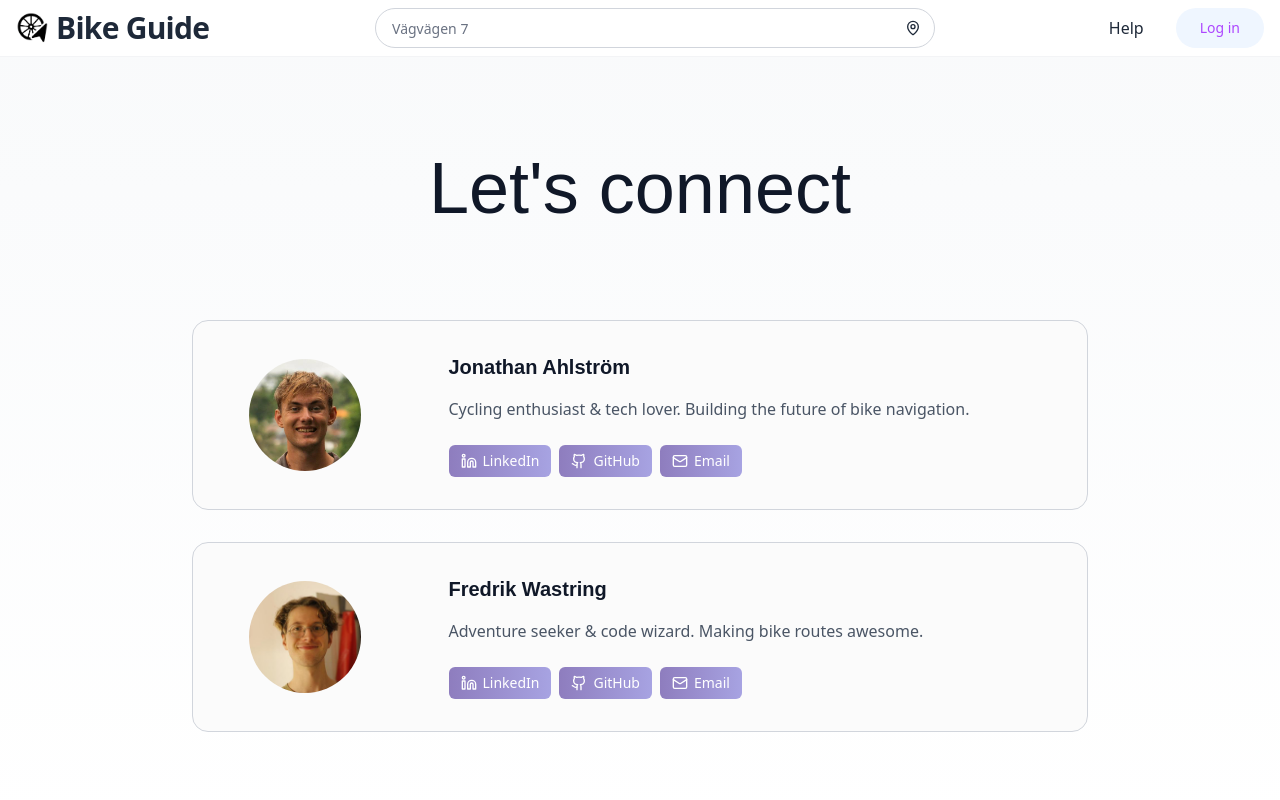
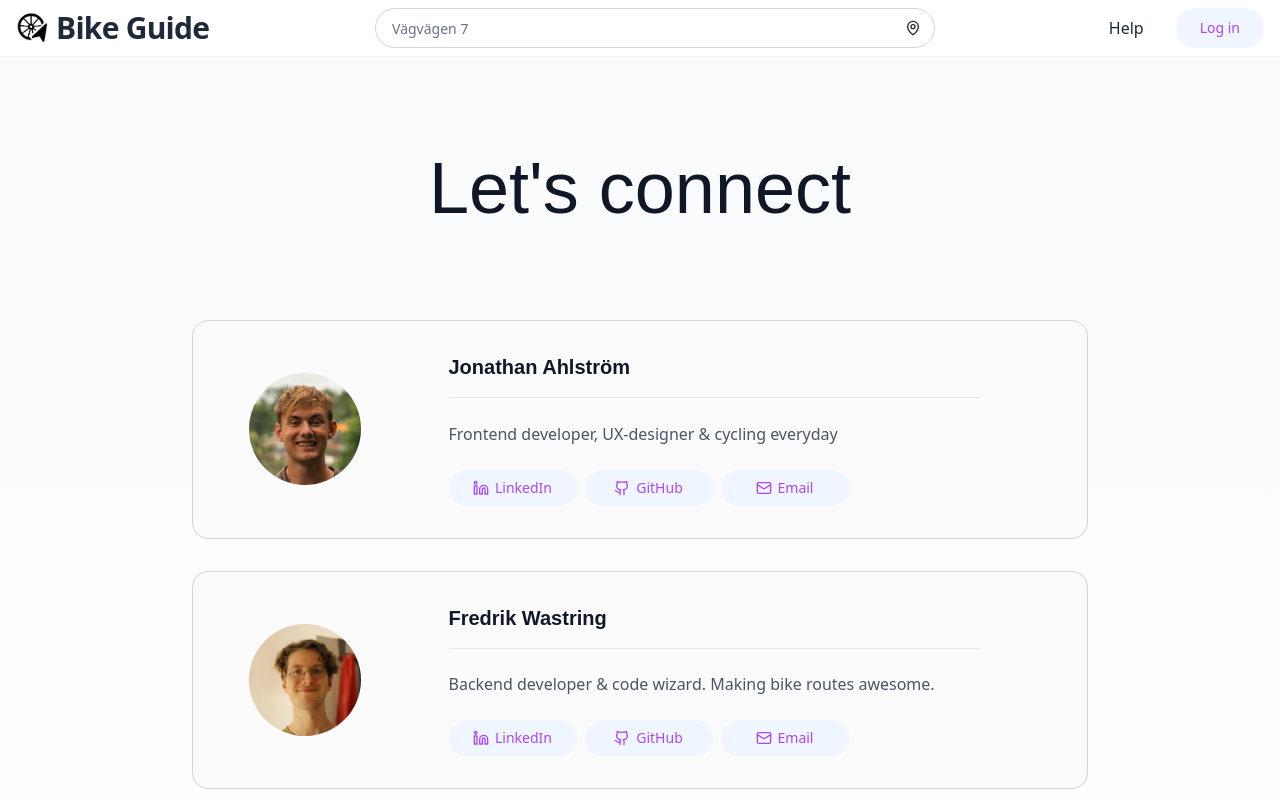
Before and after one commit to fwastring/bike-guide, a Vue app in the folder frontend/: page /about in a window 1280 px wide. Built offline with nearby package versions, Linux system fonts and the light colour scheme.

Commit message:
Fixed buttons

```diff
--- a/frontend/src/i18n/locales/en.json
+++ b/frontend/src/i18n/locales/en.json
@@ -50,7 +50,18 @@
     "description": "",
     "links": {
       "linkedin": "LinkedIn",
-      "github": "GitHub"
+      "github": "GitHub",
+      "email": "Email"
+    },
+    "team": {
+      "jonathan": {
+        "name": "Jonathan Ahlström",
+        "description": "Frontend developer, UX-designer & cycling everyday"
+      },
+      "fredrik": {
+        "name": "Fredrik Wastring",
+        "description": "Backend developer & code wizard. Making bike routes awesome."
+      }
     }
   },
   "language": {
--- a/frontend/src/views/AboutView.vue
+++ b/frontend/src/views/AboutView.vue
@@ -23,8 +23,8 @@ const { t } = useI18n()
         <!-- Team Section -->
         <div class="grid grid-cols-1 gap-8 max-w-4xl mx-auto" role="list" aria-label="Team members">
           <!-- Team Member: Jonathan -->
-          <div class="border border-gray-300 rounded-2xl overflow-hidden transition-all duration-300 bg-[#FBFBFB]  flex flex-col md:flex-row" role="listitem">
-            <div class="md:w-1/4 flex items-center justify-center">
+          <div class="border-[0.5px] border-gray-300 rounded-2xl overflow-hidden transition-all duration-300 bg-[#FBFBFB]  flex flex-col md:flex-row" role="listitem">
+            <div class="md:w-1/4 pt-4 md:pt-0 flex items-center justify-center">
               <img
                 src="@/assets/jonathan.jpeg"
                 alt="Jonathan Ahlström"
@@ -32,47 +32,48 @@ const { t } = useI18n()
               />
             </div>
             <div class="p-6 md:p-8 md:w-2/3">
-              <h2 class="font-poppins text-xl font-bold text-gray-900 mb-4">Jonathan Ahlström</h2>
-              <p class="text-gray-600 mb-6">Cycling enthusiast & tech lover. Building the future of bike navigation.</p>
-              <div class="flex flex-wrap gap-2 justify-center md:justify-start" role="list" aria-label="Jonathan's social links">
+              <h2 class="font-poppins text-xl font-bold text-gray-900 mb-4 text-center md:text-left">{{ t('about.team.jonathan.name') }}</h2>
+              <div class="w-full h-[0.5px] bg-gray-200 mx-auto md:mx-0 mb-6"></div>
+              <p class="text-gray-600 mb-6 text-center md:text-left">{{ t('about.team.jonathan.description') }}</p>
+              <div class="flex flex-col sm:flex-row gap-2 justify-center md:justify-start items-center sm:items-start" role="list" aria-label="Jonathan's social links">
                 <a
-                  href="https://www.linkedin.com/in/jonathanahlstrom/"
+                  href="https://www.linkedin.com/in/jonathan-ahlström-8700a71a1"
                   target="_blank"
                   rel="noopener"
-                  class="inline-flex items-center px-3 py-1.5 rounded-md bg-gradient-to-r from-[#8E7DBE] to-[#A7A3E2] text-white hover:from-[#7D6CAE] hover:to-[#9692D2] transition-colors duration-200"
+                  class="inline-flex items-center justify-center w-full sm:w-32 px-6 py-2 rounded-full bg-blue-50 text-purple-500 hover:bg-blue-100 transition-colors duration-200"
                   role="listitem"
                   aria-label="Visit Jonathan's LinkedIn profile"
                 >
                   <Linkedin class="w-4 h-4 mr-1.5" aria-hidden="true" />
-                  <span class="text-sm">LinkedIn</span>
+                  <span class="text-sm">{{ t('about.links.linkedin') }}</span>
                 </a>
                 <a
-                  href="https://github.com/jonahlstrom"
+                  href="https://github.com/joah-s"
                   target="_blank"
                   rel="noopener"
-                  class="inline-flex items-center px-3 py-1.5 rounded-md bg-gradient-to-r from-[#8E7DBE] to-[#A7A3E2] text-white hover:from-[#7D6CAE] hover:to-[#9692D2] transition-colors duration-200"
+                  class="inline-flex items-center justify-center w-full sm:w-32 px-6 py-2 rounded-full bg-blue-50 text-purple-500 hover:bg-blue-100 transition-colors duration-200"
                   role="listitem"
                   aria-label="Visit Jonathan's GitHub profile"
                 >
                   <Github class="w-4 h-4 mr-1.5" aria-hidden="true" />
-                  <span class="text-sm">GitHub</span>
+                  <span class="text-sm">{{ t('about.links.github') }}</span>
                 </a>
                 <a
-                  href="mailto:jonathan@example.com"
-                  class="inline-flex items-center px-3 py-1.5 rounded-md bg-gradient-to-r from-[#8E7DBE] to-[#A7A3E2] text-white hover:from-[#7D6CAE] hover:to-[#9692D2] transition-colors duration-200"
+                  href="mailto:jonathan.ahlstrom@outlook.com"
+                  class="inline-flex items-center justify-center w-full sm:w-32 px-6 py-2 rounded-full bg-blue-50 text-purple-500 hover:bg-blue-100 transition-colors duration-200"
                   role="listitem"
                   aria-label="Contact Jonathan via email"
                 >
                   <Mail class="w-4 h-4 mr-1.5" aria-hidden="true" />
-                  <span class="text-sm">Email</span>
+                  <span class="text-sm">{{ t('about.links.email') }}</span>
                 </a>
               </div>
             </div>
           </div>
 
           <!-- Team Member: Fredrik -->
-          <div class="border border-gray-300 rounded-2xl overflow-hidden transition-all duration-300 bg-[#FBFBFB]  flex flex-col md:flex-row" role="listitem">
-            <div class="md:w-1/4 flex items-center justify-center">
+          <div class="border-[0.5px] border-gray-300 rounded-2xl overflow-hidden transition-all duration-300 bg-[#FBFBFB]  flex flex-col md:flex-row" role="listitem">
+            <div class="md:w-1/4 flex items-center pt-4 md:pt-0 justify-center">
               <img
                 src="@/assets/fredrik.jpeg"
                 alt="Fredrik Wastring"
@@ -80,39 +81,40 @@ const { t } = useI18n()
               />
             </div>
             <div class="p-6 md:p-8 md:w-2/3">
-              <h2 class="font-poppins text-xl font-bold text-gray-900 mb-4">Fredrik Wastring</h2>
-              <p class="text-gray-600 mb-6">Adventure seeker & code wizard. Making bike routes awesome.</p>
-              <div class="flex flex-wrap gap-2 justify-center md:justify-start" role="list" aria-label="Fredrik's social links">
+              <h2 class="font-poppins text-xl font-bold text-gray-900 mb-4 text-center md:text-left">{{ t('about.team.fredrik.name') }}</h2>
+              <div class="w-full h-[0.5px] bg-gray-200 mx-auto md:mx-0 mb-6"></div>
+              <p class="text-gray-600 mb-6 text-center md:text-left">{{ t('about.team.fredrik.description') }}</p>
+              <div class="flex flex-col sm:flex-row gap-2 justify-center md:justify-start items-center sm:items-start" role="list" aria-label="Fredrik's social links">
                 <a
-                  href="[Friend_LinkedIn]"
+                  href="https://www.linkedin.com/in/fredrik-wastring-95357b195/"
                   target="_blank"
                   rel="noopener"
-                  class="inline-flex items-center px-3 py-1.5 rounded-md bg-gradient-to-r from-[#8E7DBE] to-[#A7A3E2] text-white hover:from-[#7D6CAE] hover:to-[#9692D2] transition-colors duration-200"
+                  class="inline-flex items-center justify-center w-full sm:w-32 px-6 py-2 rounded-full bg-blue-50 text-purple-500 hover:bg-blue-100 transition-colors duration-200"
                   role="listitem"
                   aria-label="Visit Fredrik's LinkedIn profile"
                 >
                   <Linkedin class="w-4 h-4 mr-1.5" aria-hidden="true" />
-                  <span class="text-sm">LinkedIn</span>
+                  <span class="text-sm">{{ t('about.links.linkedin') }}</span>
                 </a>
                 <a
-                  href="[Friend_GitHub]"
+                  href="https://github.com/fwastring"
                   target="_blank"
                   rel="noopener"
-                  class="inline-flex items-center px-3 py-1.5 rounded-md bg-gradient-to-r from-[#8E7DBE] to-[#A7A3E2] text-white hover:from-[#7D6CAE] hover:to-[#9692D2] transition-colors duration-200"
+                  class="inline-flex items-center justify-center w-full sm:w-32 px-6 py-2 rounded-full bg-blue-50 text-purple-500 hover:bg-blue-100 transition-colors duration-200"
                   role="listitem"
                   aria-label="Visit Fredrik's GitHub profile"
                 >
                   <Github class="w-4 h-4 mr-1.5" aria-hidden="true" />
-                  <span class="text-sm">GitHub</span>
+                  <span class="text-sm">{{ t('about.links.github') }}</span>
                 </a>
                 <a
-                  href="mailto:fredrik@example.com"
-                  class="inline-flex items-center px-3 py-1.5 rounded-md bg-gradient-to-r from-[#8E7DBE] to-[#A7A3E2] text-white hover:from-[#7D6CAE] hover:to-[#9692D2] transition-colors duration-200"
+                  href="mailto:fredrik@wastring.com"
+                  class="inline-flex items-center justify-center w-full sm:w-32 px-6 py-2 rounded-full bg-blue-50 text-purple-500 hover:bg-blue-100 transition-colors duration-200"
                   role="listitem"
                   aria-label="Contact Fredrik via email"
                 >
                   <Mail class="w-4 h-4 mr-1.5" aria-hidden="true" />
-                  <span class="text-sm">Email</span>
+                  <span class="text-sm">{{ t('about.links.email') }}</span>
                 </a>
               </div>
             </div>
--- a/frontend/src/views/OnboardingView.vue
+++ b/frontend/src/views/OnboardingView.vue
@@ -73,7 +73,7 @@ onUnmounted(() => {
       <div class="grid grid-cols-1 md:grid-cols-3 gap-6 lg:gap-10 max-w-6xl mx-auto">
         <!-- Step 1 -->
         <div
-          class="border border-gray-300 rounded-2xl overflow-hidden transition-all duration-300 bg-[#FBFBFB] hover:scale-[1.02] p-8 sm:p-10 transition-all duration-500 transform hover:-translate-y-2"
+          class="border-[0.5px] border-gray-300 rounded-2xl overflow-hidden transition-all duration-300 bg-[#FBFBFB] hover:scale-[1.02] p-8 sm:p-10 transition-all duration-500 transform hover:-translate-y-2"
           :class="{ 'animate-fadeIn': isVisible[0] }"
         >
           <div class="mb-8 relative">
@@ -98,7 +98,7 @@ onUnmounted(() => {
 
         <!-- Step 2 -->
         <div
-          class="border border-gray-300 rounded-2xl overflow-hidden transition-all duration-300 bg-[#FBFBFB] hover:scale-[1.02] p-8 sm:p-10 transition-all duration-500 transform hover:-translate-y-2"
+          class="border-[0.5px] border-gray-300 rounded-2xl overflow-hidden transition-all duration-300 bg-[#FBFBFB] hover:scale-[1.02] p-8 sm:p-10 transition-all duration-500 transform hover:-translate-y-2"
           :class="{ 'animate-fadeIn animation-delay-300': isVisible[1] }"
         >
           <div class="mb-8 relative">
@@ -123,7 +123,7 @@ onUnmounted(() => {
 
         <!-- Step 3 -->
         <div
-          class="border border-gray-300 rounded-2xl overflow-hidden transition-all duration-300 bg-[#FBFBFB] hover:scale-[1.02] p-8 sm:p-10 transition-all duration-500 transform hover:-translate-y-2"
+          class="border-[0.5px] border-gray-300 rounded-2xl overflow-hidden transition-all duration-300 bg-[#FBFBFB] hover:scale-[1.02] p-8 sm:p-10 transition-all duration-500 transform hover:-translate-y-2"
           :class="{ 'animate-fadeIn animation-delay-600': isVisible[2] }"
         >
           <div class="mb-8 relative">
```
Also changed, not shown: frontend/src/views/LandingView.vue (+39 -20 lines).
